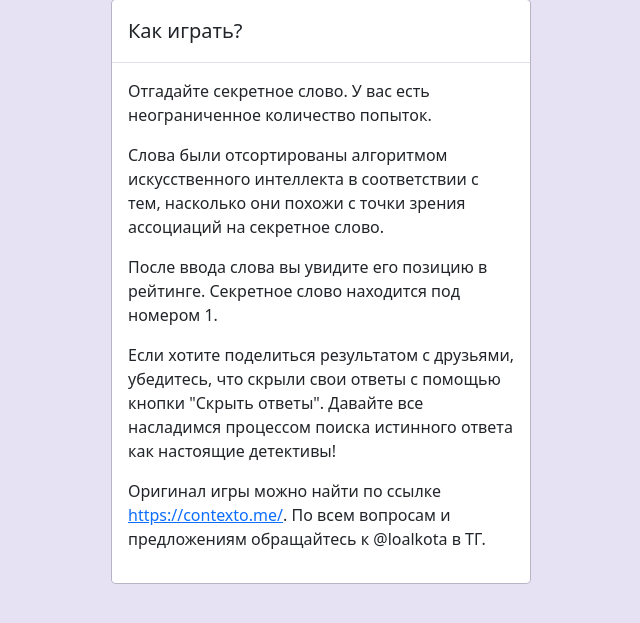
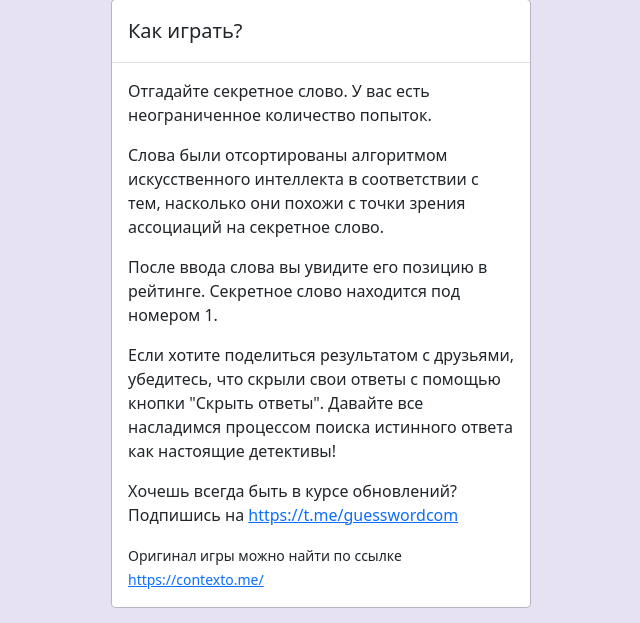
Before and after one commit to EgorovM/contextto, a Django app: page / in a window 1280 px wide. Shown: the part 213-836 px from the top of the page, without its empty margins (319-959 px from the left). Before the commit the page ends 797 px from the top, so only its background shows below. Run offline with Django 4.2, Linux system fonts and the light colour scheme; data comes from the database, SQL or seed files in the repository; data that the repository does not hold is empty.

Commit message:
[feat] add link on start page

```diff
--- a/templates/index.html
+++ b/templates/index.html
@@ -249,7 +249,9 @@
 
                       <p>Если хотите поделиться результатом с друзьями, убедитесь, что скрыли свои ответы с помощью кнопки "Скрыть ответы". Давайте все насладимся процессом поиска истинного ответа как настоящие детективы!</p>
 
-                      <p>Оригинал игры можно найти по ссылке <a href="https://contexto.me/">https://contexto.me/</a>. По всем вопросам и предложениям обращайтесь к @loalkota в ТГ.</p>
+                      <p>Хочешь всегда быть в курсе обновлений? <br>Подпишись на <a href="https://t.me/guesswordcom">https://t.me/guesswordcom</a></p>
+
+                      <small>Оригинал игры можно найти по ссылке <a href="https://contexto.me/">https://contexto.me/</a></small>
                   </div>
                 </div>
             {% endif %}
```
